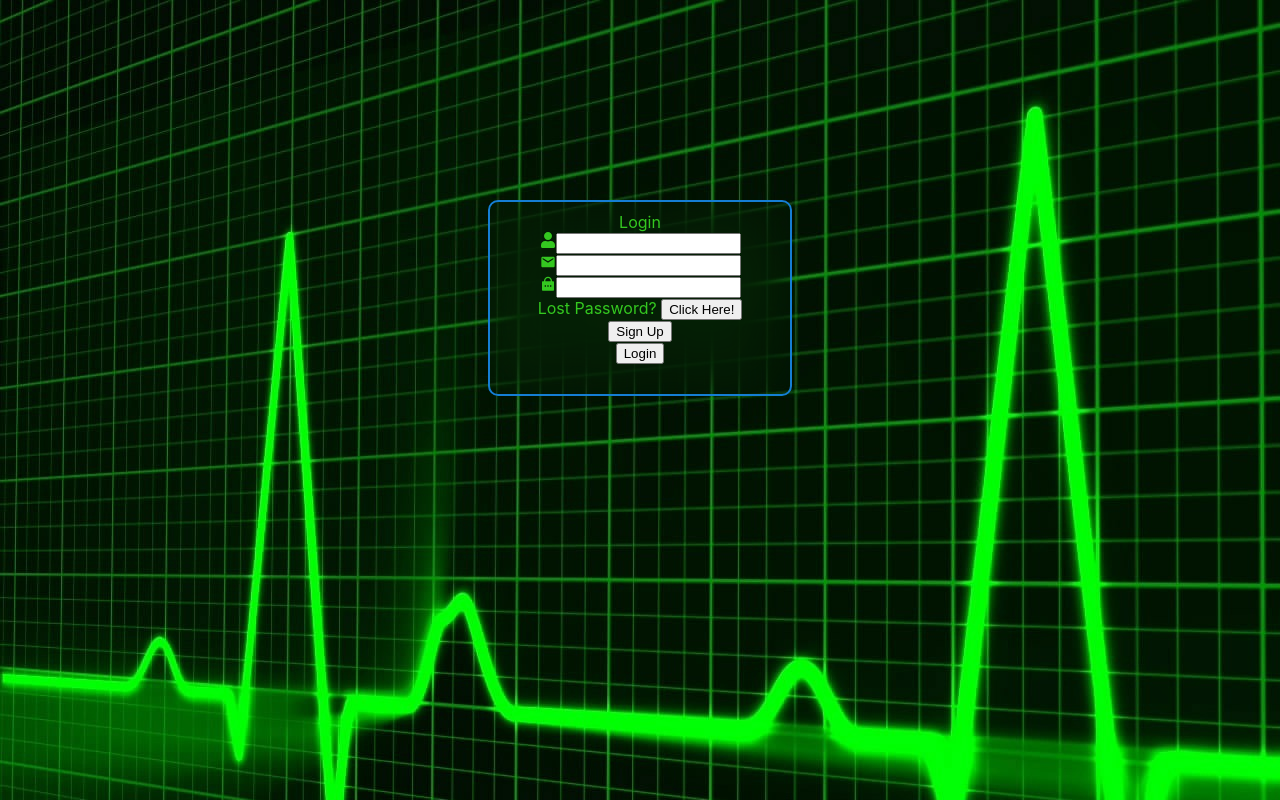
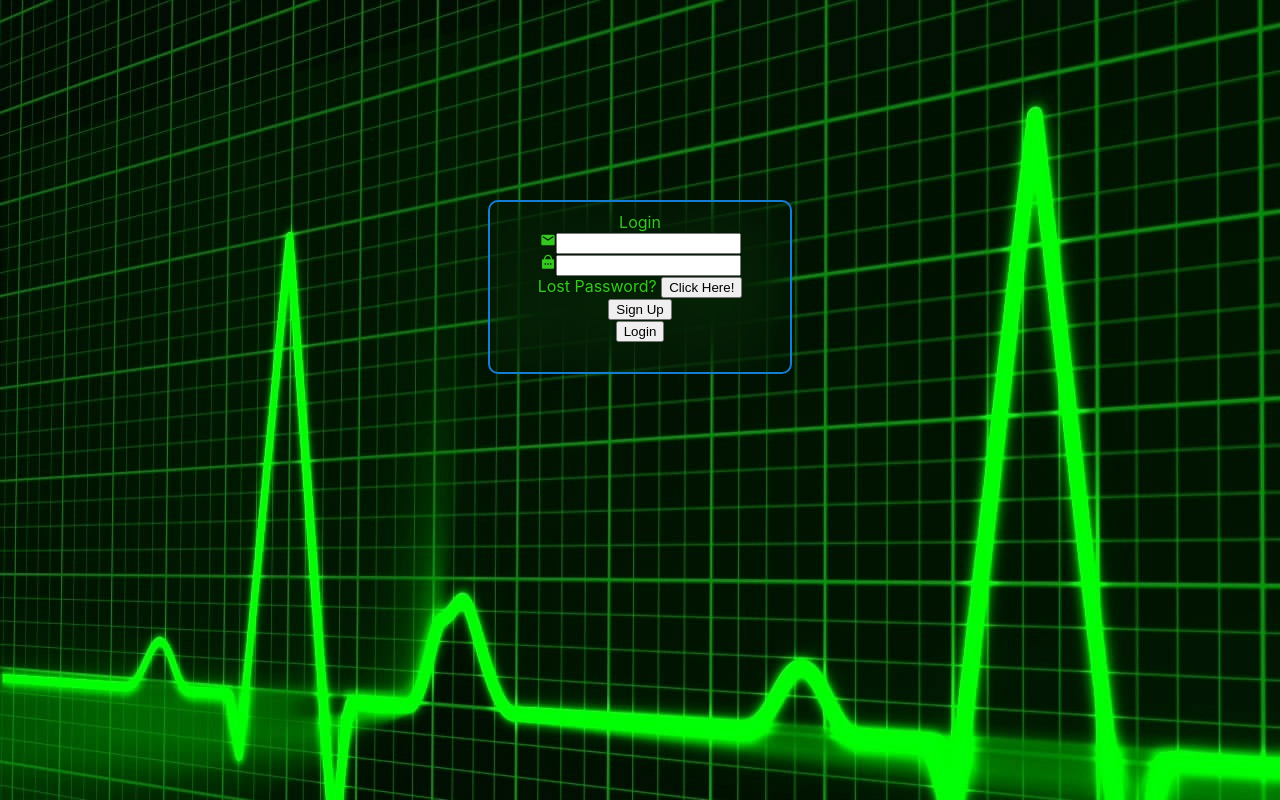
Before and after one commit to ManpreetRai-0/MediTrack, a React (Create React App) app: page / in a window 1280 px wide. Shown: the top 800 px of the page. Built offline with nearby package versions, Linux system fonts and the light colour scheme.

Commit message:
update
update

```diff
--- a/src/Components/LoginForm/LoginForm.jsx
+++ b/src/Components/LoginForm/LoginForm.jsx
@@ -9,6 +9,7 @@ import {RiLockPasswordFill} from "react-icons/ri";
 //import lock_icon from '../Assets/lock.png';
 
 const LoginForm = () => {
+
     return (
         <div className="container">
             <div className="header">
@@ -16,10 +17,6 @@ const LoginForm = () => {
                 <div className="underline"></div>
             </div>
             <div className="inputs">
-                <div className="input">
-                    <FaUser />
-                    <input type="text" />
-                </div>
                 <div className="input">
                     <MdEmail />
                     <input type="email" />
```
Also changed, not shown: 2 other files (tests, documents, lock files or other folders).
